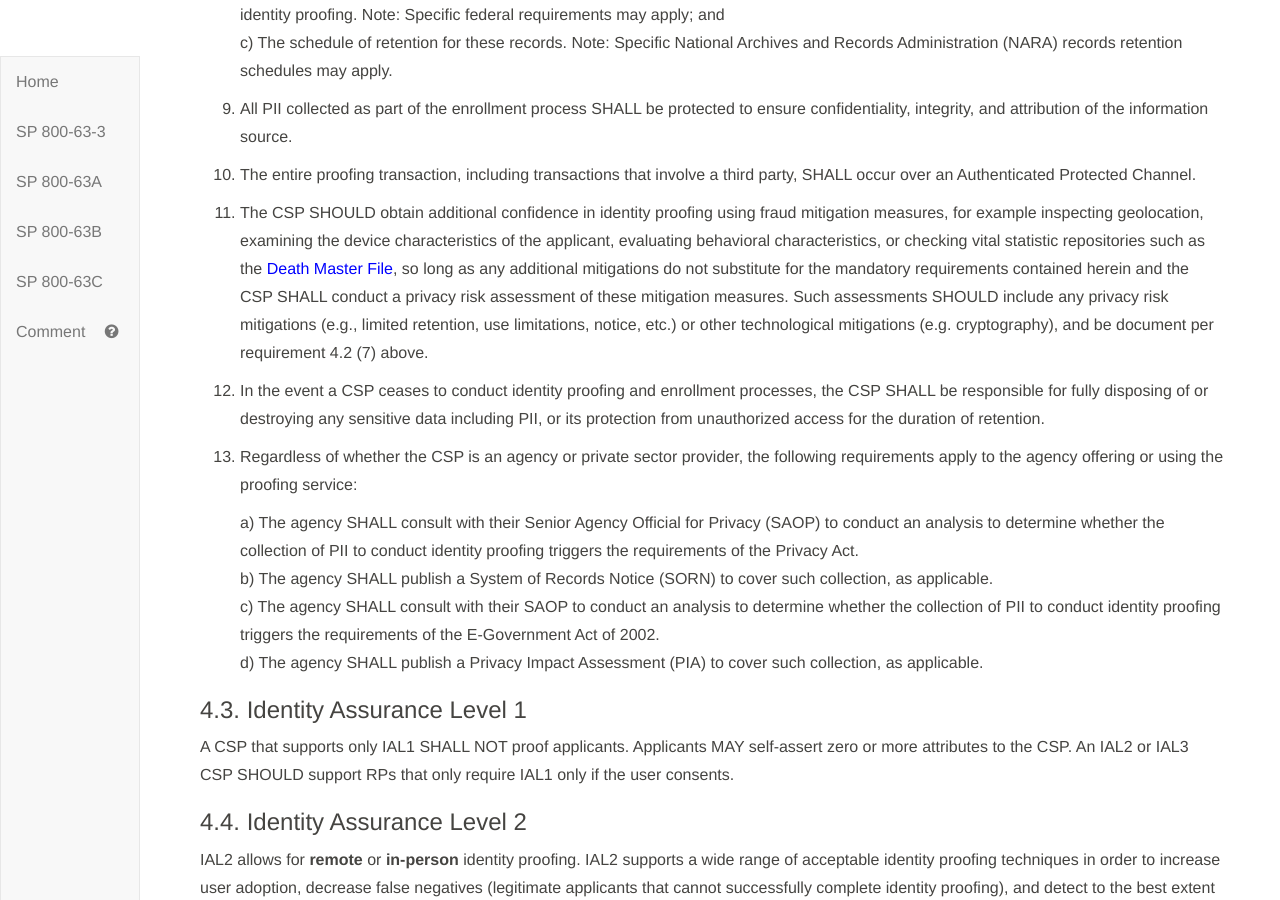
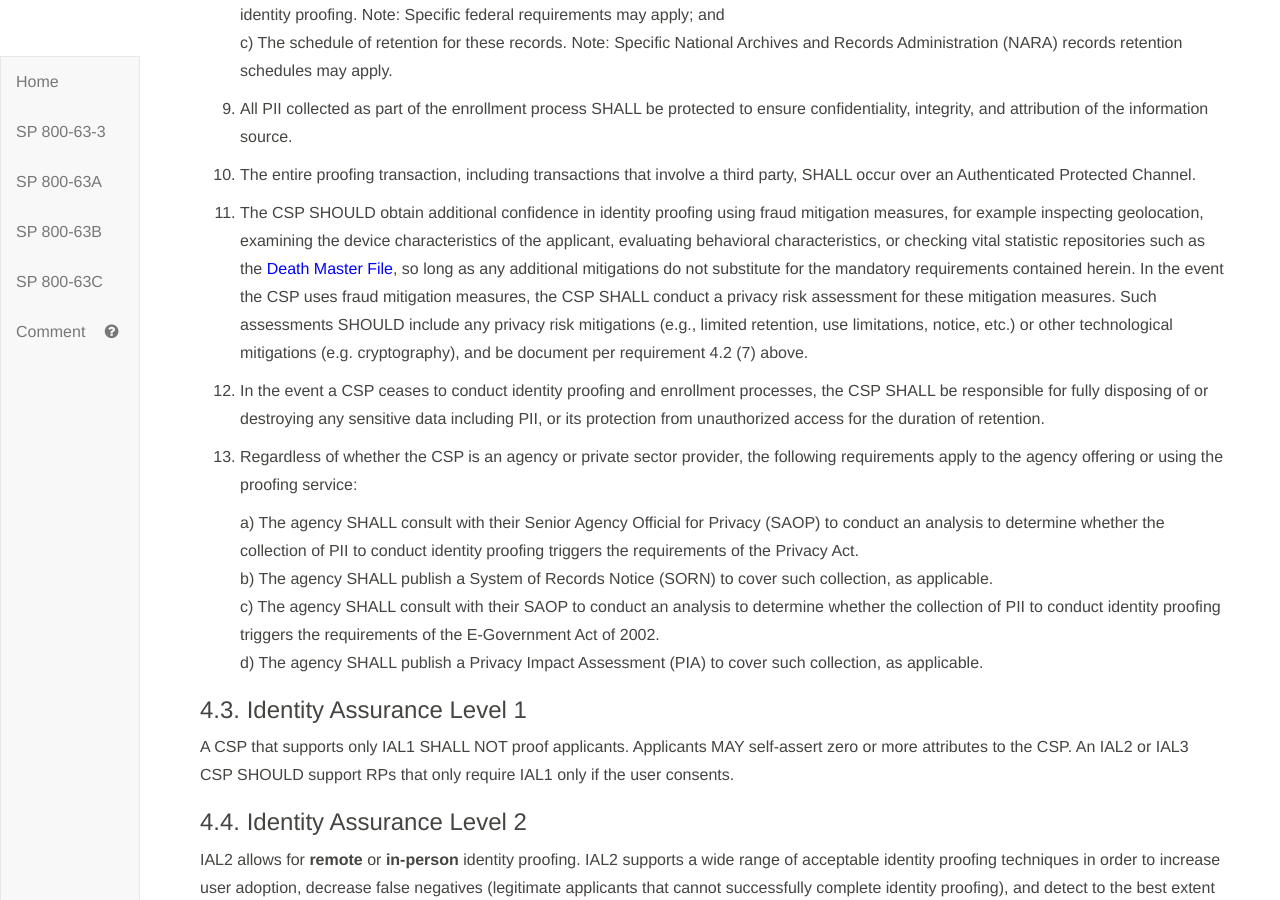
Before and after one commit to usnistgov/800-63-3, a Jekyll site: the page built from sp800-63a/sec4_ial.md, in a window 1280 px wide and 900 px high, scrolled down 1361 px. Built offline with Jekyll 4.4.1, drawn with Linux system fonts in a browser that asks for light colours; our own code applies the rules of GitHub Pages for plain Markdown files.

Commit message:
Closes #1458

```diff
--- a/sp800-63a/sec4_ial.md
+++ b/sp800-63a/sec4_ial.md
@@ -59,7 +59,7 @@
 
 10. The entire proofing transaction, including transactions that involve a third party, SHALL occur over an Authenticated Protected Channel.
 
-11. <a name="gr13"></a>The CSP SHOULD obtain additional confidence in identity proofing using fraud mitigation measures, for example inspecting geolocation, examining the device characteristics of the applicant, evaluating behavioral characteristics, or checking vital statistic repositories such as the [Death Master File](https://www.ssdmf.com/Library/InfoManage/Guide.asp?FolderID=1), so long as any additional mitigations do not substitute for the mandatory requirements contained herein and the CSP SHALL conduct a privacy risk assessment of these mitigation measures. Such assessments SHOULD include any privacy risk mitigations (e.g., limited retention, use limitations, notice, etc.) or other technological mitigations (e.g. cryptography), and be document per requirement 4.2 (7) above.
+11. <a name="gr13"></a>The CSP SHOULD obtain additional confidence in identity proofing using fraud mitigation measures, for example inspecting geolocation, examining the device characteristics of the applicant, evaluating behavioral characteristics, or checking vital statistic repositories such as the [Death Master File](https://www.ssdmf.com/Library/InfoManage/Guide.asp?FolderID=1), so long as any additional mitigations do not substitute for the mandatory requirements contained herein. In the event the CSP uses fraud mitigation measures, the CSP SHALL conduct a privacy risk assessment for these mitigation measures. Such assessments SHOULD include any privacy risk mitigations (e.g., limited retention, use limitations, notice, etc.) or other technological mitigations (e.g. cryptography), and be document per requirement 4.2 (7) above.
 
 12. In the event a CSP ceases to conduct identity proofing and enrollment processes, the CSP SHALL be responsible for fully disposing of or destroying any sensitive data including PII, or its protection from unauthorized access for the duration of retention.
 
```
